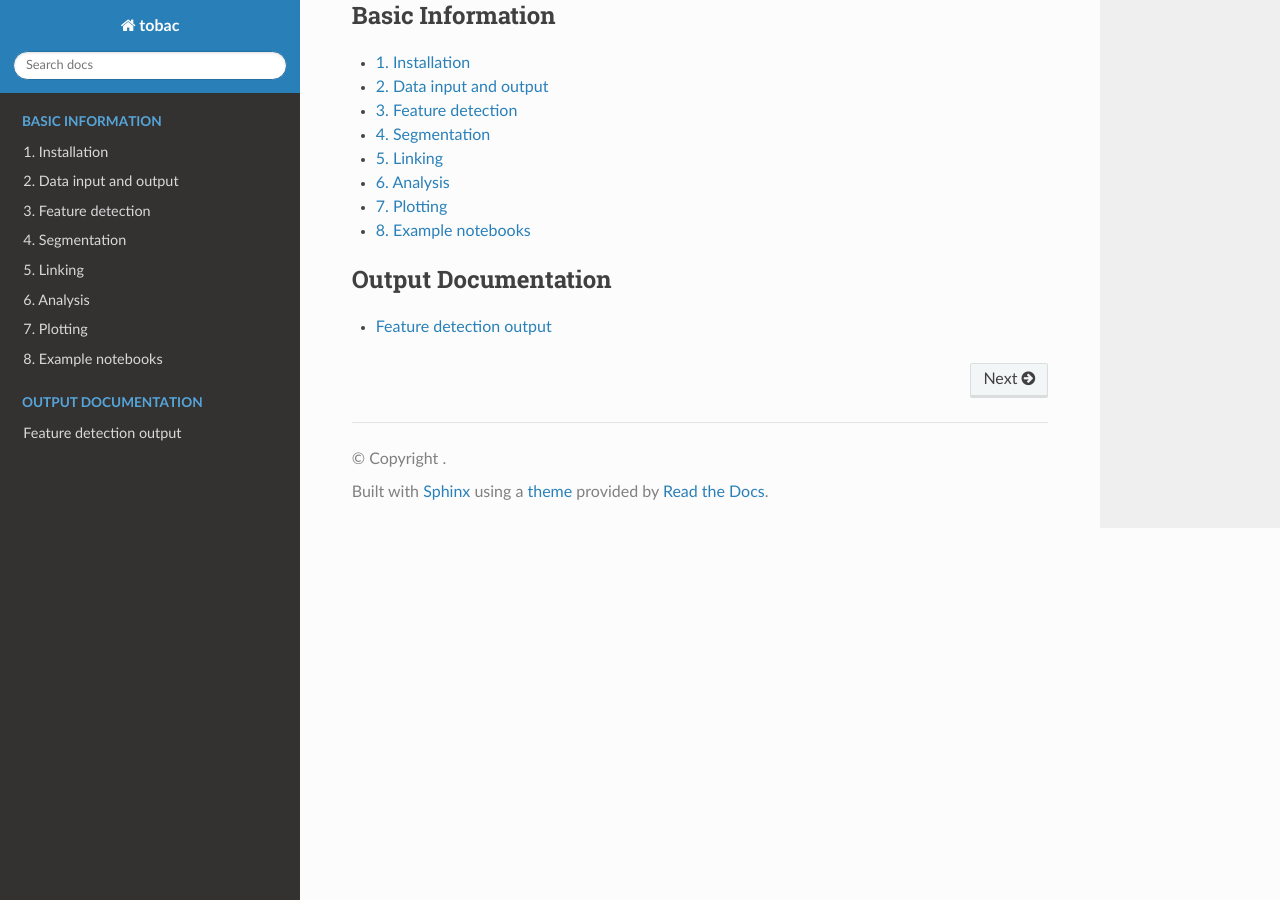
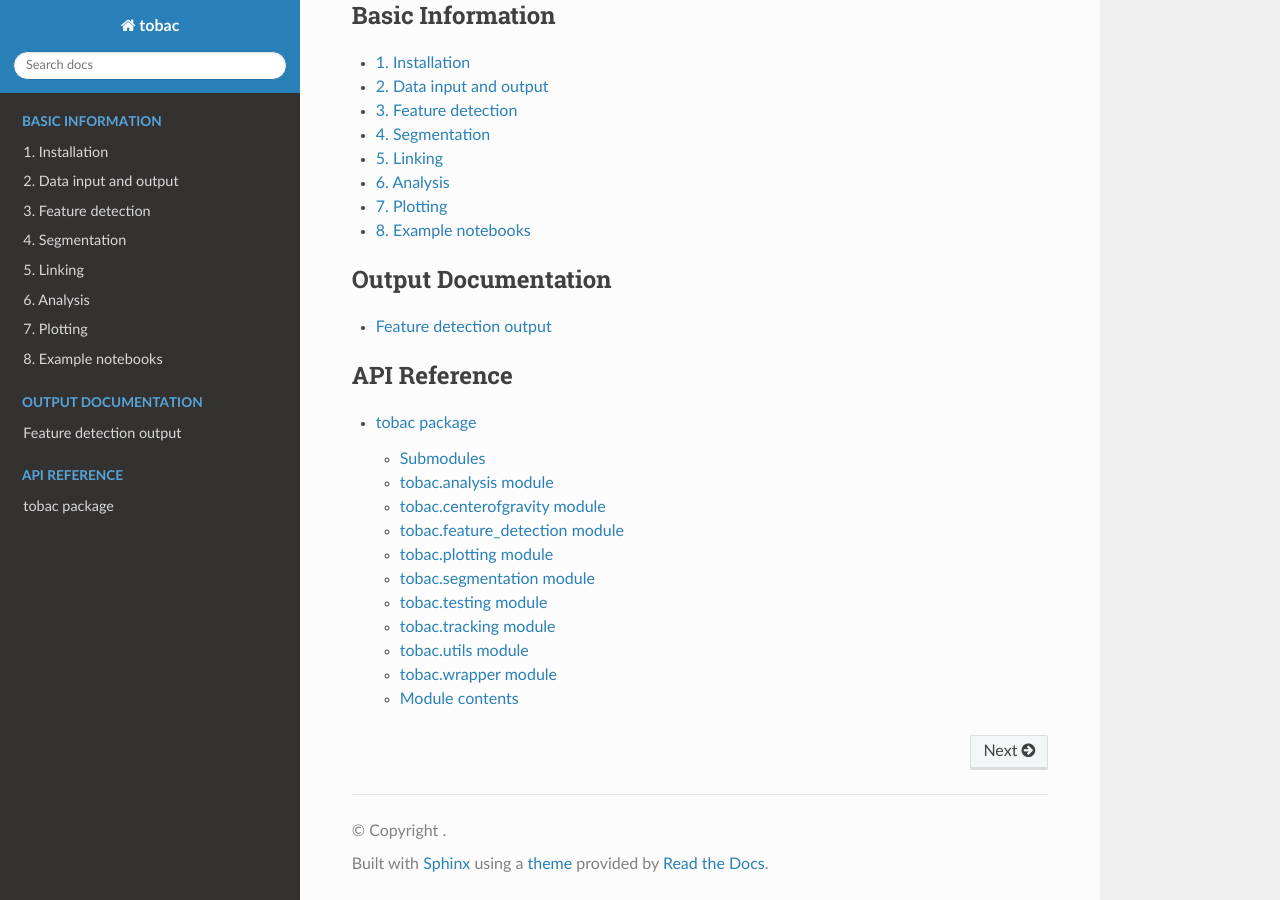
Before and after one commit to tobac-project/tobac, a Sphinx documentation site: the page built from doc/index.rst, in a window 1280 px wide and 900 px high, scrolled down 794 px. Built offline with Sphinx 7.4.7 and the Read the Docs theme 2.0.0, drawn with Linux system fonts in a browser that asks for light colours; formulas are drawn with MathJax 3.

```diff
--- a/doc/conf.py
+++ b/doc/conf.py
@@ -15,3 +15,8 @@ project = u'tobac'
 
 def setup(app):
    app.add_css_file("theme_overrides.css")
+
+autodoc_mock_imports = ['numpy', 'scipy', 'scikit-image', 'pandas', 'pytables', 'matplotlib', 'iris',
+                        'cf-units', 'xarray', 'cartopy', 'trackpy']
+
+sys.path.insert(0, os.path.abspath("../"))
--- a/doc/index.rst
+++ b/doc/index.rst
@@ -32,3 +32,9 @@ The project is currently being extended by several contributors to include addit
    :maxdepth: 2
 
    feature_detection_output
+
+.. toctree::
+   :caption: API Reference
+   :maxdepth: 2
+
+   tobac
--- /dev/null
+++ b/doc/modules.rst
@@ -0,0 +1,7 @@
+tobac
+=====
+
+.. toctree::
+   :maxdepth: 4
+
+   tobac
--- /dev/null
+++ b/doc/tobac.rst
@@ -0,0 +1,85 @@
+tobac package
+=============
+
+Submodules
+----------
+
+tobac.analysis module
+---------------------
+
+.. automodule:: tobac.analysis
+   :members:
+   :undoc-members:
+   :show-inheritance:
+
+tobac.centerofgravity module
+----------------------------
+
+.. automodule:: tobac.centerofgravity
+   :members:
+   :undoc-members:
+   :show-inheritance:
+
+tobac.feature\_detection module
+-------------------------------
+
+.. automodule:: tobac.feature_detection
+   :members:
+   :undoc-members:
+   :show-inheritance:
+
+tobac.plotting module
+---------------------
+
+.. automodule:: tobac.plotting
+   :members:
+   :undoc-members:
+   :show-inheritance:
+
+tobac.segmentation module
+-------------------------
+
+.. automodule:: tobac.segmentation
+   :members:
+   :undoc-members:
+   :show-inheritance:
+
+tobac.testing module
+--------------------
+
+.. automodule:: tobac.testing
+   :members:
+   :undoc-members:
+   :show-inheritance:
+
+tobac.tracking module
+---------------------
+
+.. automodule:: tobac.tracking
+   :members:
+   :undoc-members:
+   :show-inheritance:
+
+tobac.utils module
+------------------
+
+.. automodule:: tobac.utils
+   :members:
+   :undoc-members:
+   :show-inheritance:
+
+tobac.wrapper module
+--------------------
+
+.. automodule:: tobac.wrapper
+   :members:
+   :undoc-members:
+   :show-inheritance:
+
+Module contents
+---------------
+
+.. automodule:: tobac
+   :members:
+   :undoc-members:
+   :show-inheritance:
```
Also changed, not shown: 1 other file.
